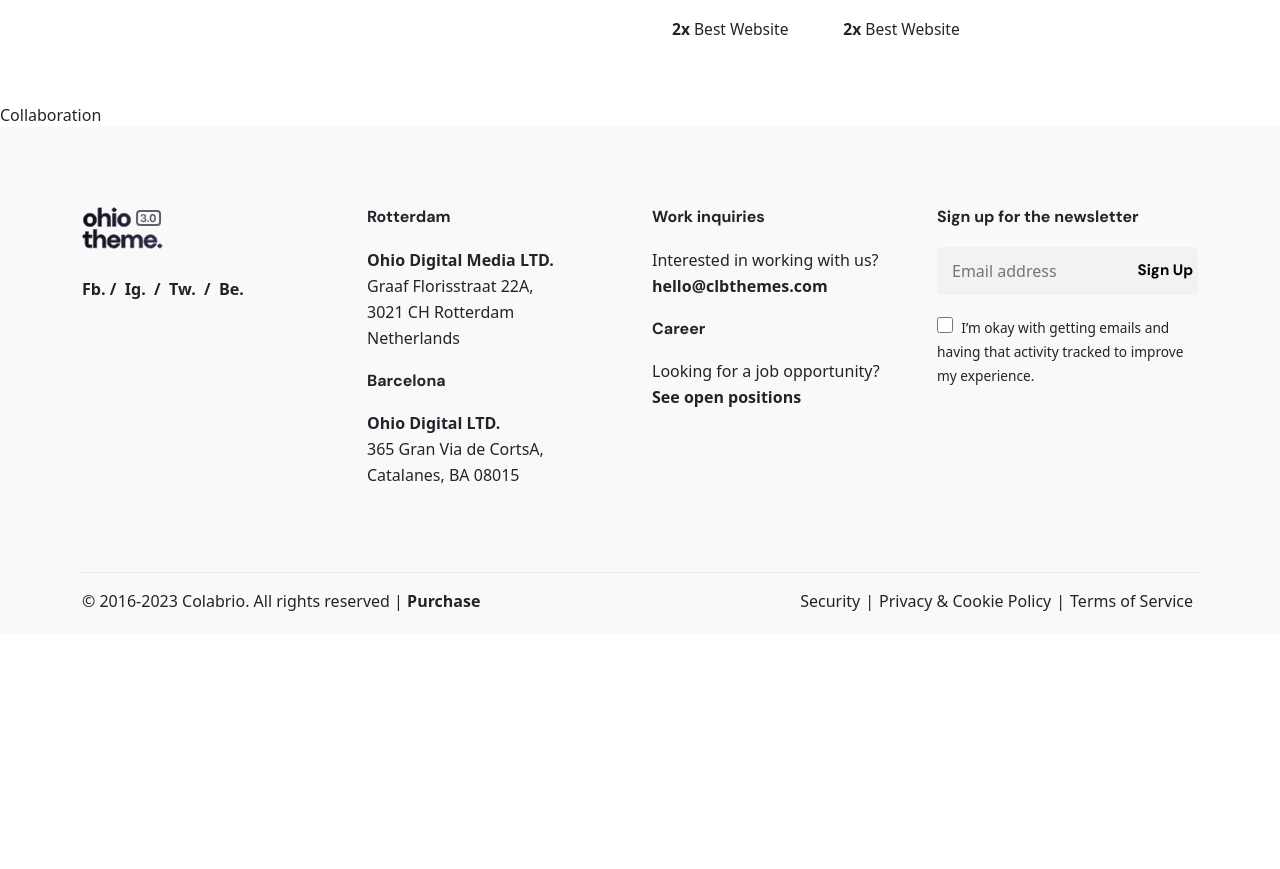
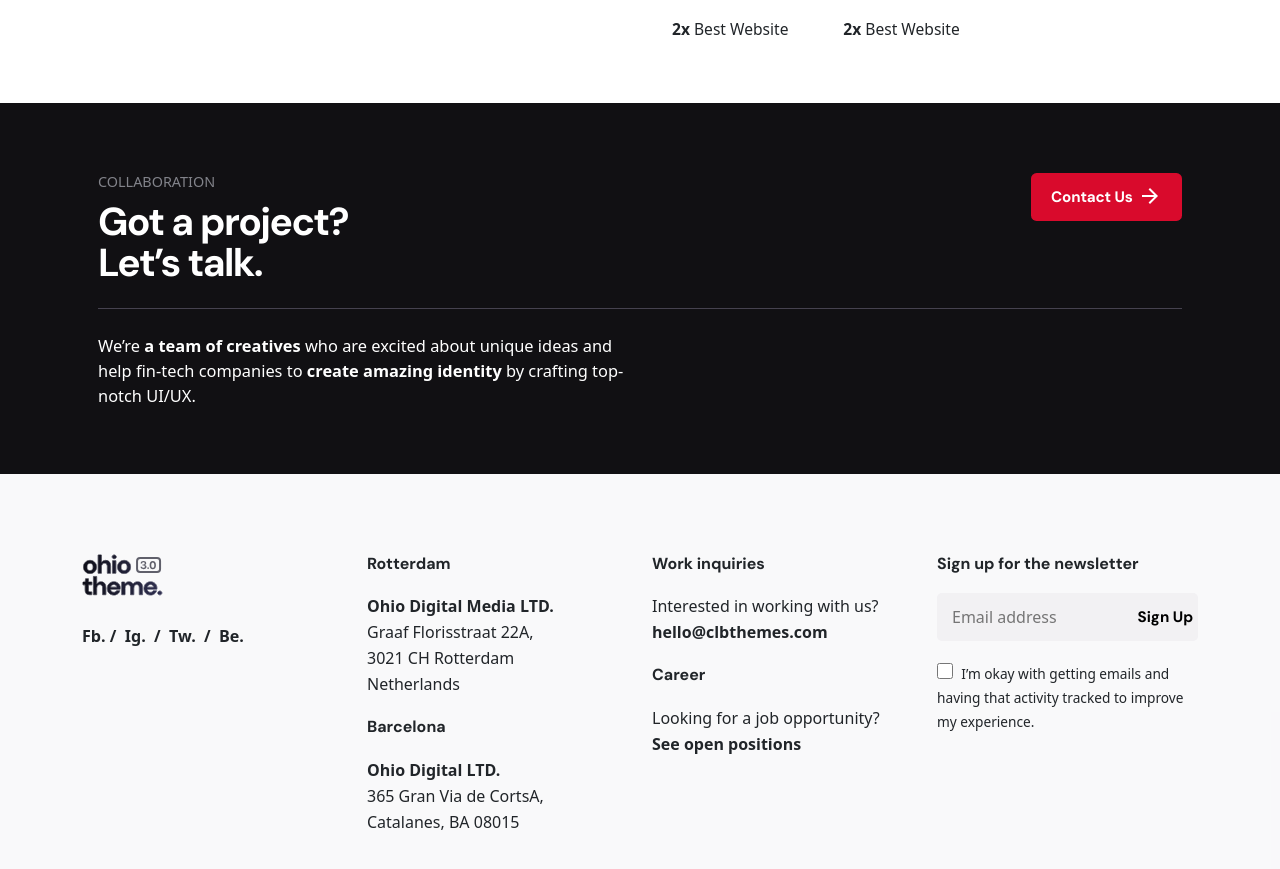
Before and after one commit to iamthewinter/OhioTheme-React, a React (Create React App) app in the folder ohiotheme1/: page / in a window 1280 px wide. Shown: the part 4115-4984 px from the top of the page. Before the commit the page ends 4748 px from the top, so only its background shows below. Built offline with nearby package versions, Linux system fonts and the light colour scheme; a web font is replaced by a local one.

Commit message:
Collaboration secton is done

```diff
--- a/ohiotheme1/src/App.jsx
+++ b/ohiotheme1/src/App.jsx
@@ -39,6 +39,23 @@ function App() {
     }
   };
   window.addEventListener("scroll", changeOpacity);
+
+  const [scrollTop, setScrollTop] = useState(0);
+
+  const onScroll = () => {
+    const winScroll = document.documentElement.scrollTop;
+    const Height =
+      document.documentElement.scrollHeight -
+      document.documentElement.clientHeight;
+    const scrolled = (winScroll / Height) * 100;
+    setScrollTop(scrolled);
+  };
+
+  useEffect(() => {
+    window.addEventListener("scroll", onScroll);
+    return () => window.removeEventListener("scroll", onScroll);
+  }, []);
+
   return (
     <main className={AppStyle.main_scss}>
       <Home />
@@ -60,7 +77,10 @@ function App() {
             }
           >
             <div className={AppStyle.scroll_top_bar}>
-              <div className={AppStyle.scroll_track}></div>
+              <div
+                className={AppStyle.scroll_progress_track}
+                style={{ width: `${scrollTop}%` }}
+              ></div>
             </div>
             <div className={AppStyle.scrolltotop_title}>Scroll to top</div>
           </a>
--- a/ohiotheme1/src/App.module.scss
+++ b/ohiotheme1/src/App.module.scss
@@ -61,17 +61,17 @@
             top: 0;
             height: 100%;
             width: 100%;
-            background-color: currentColor;
+            background-color: #0d6efd;
             opacity: 0.25;
           }
 
-          .scroll_track {
+          .scroll_progress_track {
             position: absolute;
             top: 0;
             right: 0;
             height: 100%;
             background-color: black;
-            width: 10%;
+            transition: 0.15s ease-in-out;
           }
         }
 
--- a/ohiotheme1/src/components/Home/Collaboration/Collaborat.module.scss
+++ b/ohiotheme1/src/components/Home/Collaboration/Collaborat.module.scss
@@ -0,0 +1,121 @@
+.seven_section {
+  background-color: #111013;
+  padding: 70px 0 50px 0;
+
+  .col6_holder {
+    @media (max-width: 576px) {
+      margin-bottom: 20px;
+    }
+    h6 {
+      color: #82838a;
+      font-size: 0.9em;
+      font-weight: 500;
+      margin-bottom: 5px;
+    }
+
+    h2 {
+      color: white;
+      padding-top: 0.15em;
+      font-family: "DM Sans", sans-serif;
+      font-size: 3.25rem;
+      letter-spacing: -0.04em;
+      line-height: 1.05;
+      font-weight: 700;
+      margin: 0;
+      @media (max-width: 1400px) {
+        font-size: 45px;
+      }
+      @media (max-width: 1400px) {
+        font-size: 39px;
+      }
+    }
+  }
+
+  .col6_right_holder {
+    display: flex;
+    justify-content: flex-end;
+    @media (max-width: 576px) {
+      justify-content: flex-start;
+    }
+
+    button {
+      font-family: "DM Sans", sans-serif;
+      background-color: #d90a2c;
+      color: white;
+      padding: 0 18.4px;
+      font-size: 0.95em;
+      min-height: 3rem;
+      border: 2px solid transparent;
+      padding: 0 1.15rem;
+      font-weight: 700;
+      cursor: pointer;
+      line-height: 1.5rem;
+      letter-spacing: -0.01em;
+      white-space: nowrap;
+      transition: all cubic-bezier(0.645, 0.045, 0.355, 1) 0.35s;
+      border-radius: 0.35rem;
+      display: flex;
+      align-items: center;
+      position: relative;
+
+      &:hover {
+        background-color: #161519;
+        animation: 0.4s cubic-bezier(0.58, 0.3, 0.005, 1) 0s 1 normal none
+          running links;
+
+        span {
+          .toright {
+            transform: translateX(100%);
+            // display: block;
+            opacity: 0;
+          }
+
+          .fromleft {
+            transform: translateX(0%);
+            // display: none;
+            opacity: 1;
+          }
+        }
+      }
+
+      span {
+        margin: 0 0 2px 5px;
+        display: flex;
+        position: relative;
+        svg {
+          font-size: 24px;
+        }
+
+        .toright {
+          // display: none;
+
+          opacity: 1;
+          transform: translateX(0);
+          transition: 0.1s ease-in-out;
+        }
+
+        .fromleft {
+          // display: none;
+          position: absolute;
+          top: 0;
+          left: 0;
+          opacity: 0;
+          transform: translateX(-100%);
+          transition: 0.3s ease-in-out;
+        }
+      }
+    }
+  }
+
+  hr {
+    margin: 25px 0 25px 0;
+    opacity: 1;
+    border-top: 1px solid rgba(99, 93, 111, 0.65);
+  }
+  .col6_holder {
+    p {
+      color: white;
+      font-size: 16.4px;
+    }
+  }
+}
--- a/ohiotheme1/src/components/Home/Collaboration/Collaboration.jsx
+++ b/ohiotheme1/src/components/Home/Collaboration/Collaboration.jsx
@@ -1,7 +1,55 @@
 import React from "react";
-
+import CollabStyle from "../Collaboration/Collaborat.module.scss";
+import { Icon } from "@iconify/react";
 const Collaboration = () => {
-  return <div>Collaboration</div>;
+  return (
+    <section className={CollabStyle.seven_section}>
+      <div className="container">
+        <div className="row px-3">
+          <div className="col-xl-6">
+            <div className={CollabStyle.col6_holder}>
+              <h6>COLLABORATION</h6>
+              <h2>
+                Got a project?
+                <br />
+                Let’s talk.
+              </h2>
+            </div>
+          </div>
+          <div className="col-xl-6">
+            <div className={CollabStyle.col6_right_holder}>
+              <button>
+                Contact Us
+                <span>
+                  <Icon
+                    className={CollabStyle.fromleft}
+                    icon="material-symbols:arrow-forward"
+                  />
+                  <Icon
+                    className={CollabStyle.toright}
+                    icon="material-symbols:arrow-forward"
+                  />
+                </span>
+              </button>
+            </div>
+          </div>
+          <div className="col-xl-12">
+            <hr />
+          </div>
+          <div className="col-xl-6">
+            <div className={CollabStyle.col6_holder}>
+              <p>
+                We’re <strong>a team of creatives</strong> who are excited about
+                unique ideas and help fin-tech companies to{" "}
+                <strong>create amazing identity</strong> by crafting top-notch
+                UI/UX.
+              </p>
+            </div>
+          </div>
+        </div>
+      </div>
+    </section>
+  );
 };
 
 export default Collaboration;
```
